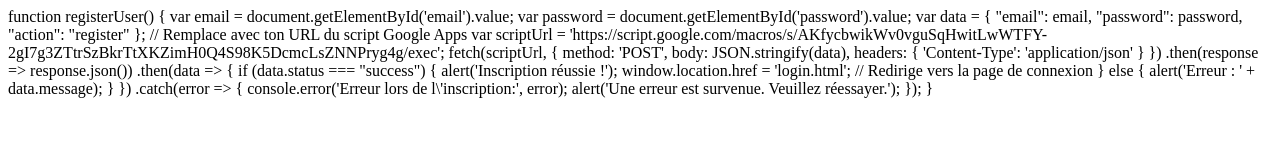
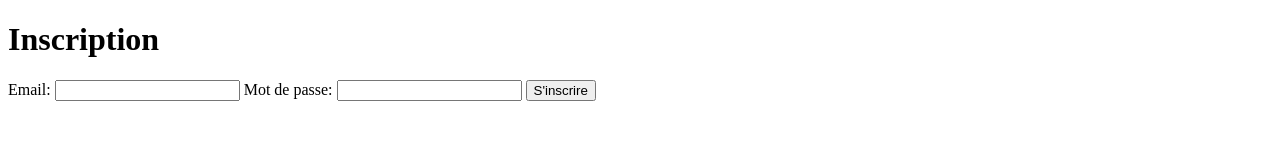
Before and after one commit to ahmedaidara/LAVOIEDUSALUT00, a plain HTML site: page register.html in a window 1280 px wide. Drawn offline with Linux system fonts and the light colour scheme.

Commit message:
register.html

```diff
--- a/register.html
+++ b/register.html
@@ -1,16 +1,39 @@
+<!DOCTYPE html>
+<html lang="fr">
+<head>
+    <meta charset="UTF-8">
+    <meta name="viewport" content="width=device-width, initial-scale=1.0">
+    <title>Inscription</title>
+    <link rel="stylesheet" href="styles.css">
+</head>
+<body>
+
+    <h1>Inscription</h1>
+    <form id="registerForm">
+        <label for="email">Email:</label>
+        <input type="email" id="email" required>
+
+        <label for="password">Mot de passe:</label>
+        <input type="password" id="password" required>
+
+        <button type="submit">S'inscrire</button>
+    </form>
+
+    <script>
+        // Fonction d'inscription
         function registerUser() {
             var email = document.getElementById('email').value;
             var password = document.getElementById('password').value;
-
             var data = {
                 "email": email,
                 "password": password,
                 "action": "register"
             };
 
-    // Remplace avec ton URL du script Google Apps
+            // Remplace l'URL par celle de ton script Google Apps
             var scriptUrl = 'https://script.google.com/macros/s/AKfycbwikWv0vguSqHwitLwWTFY-2gI7g3ZTtrSzBkrTtXKZimH0Q4S98K5DcmcLsZNNPryg4g/exec';
 
+            // Envoi de la requête POST à Google Apps Script
             fetch(scriptUrl, {
                 method: 'POST',
                 body: JSON.stringify(data),
@@ -32,3 +55,12 @@
                 alert('Une erreur est survenue. Veuillez réessayer.');
             });
         }
+
+        // Ajout d'un écouteur d'événement pour le formulaire d'inscription
+        document.getElementById('registerForm').addEventListener('submit', function(event) {
+            event.preventDefault(); // Empêche l'envoi du formulaire par défaut
+            registerUser(); // Appel de la fonction registerUser
+        });
+    </script>
+</body>
+</html>
```
Lines whose indentation alone changed are shown as unchanged.
